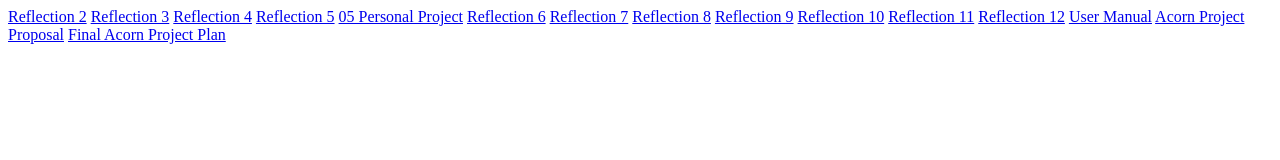
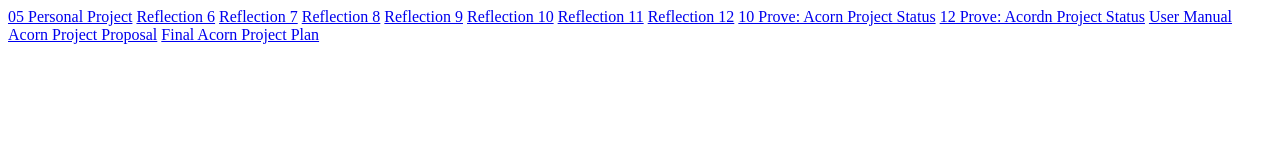
Before and after one commit to Carson-McBride/CSE170, a plain HTML site: page index.html in a window 1280 px wide. Drawn offline with Linux system fonts and the light colour scheme.

Commit message:
added acorn project status

```diff
--- a/index.html
+++ b/index.html
@@ -7,10 +7,6 @@
     <title>Hello World</title>
 </head>
 <body>
-    <a href="https://carson-mcbride.github.io/CSE170/reflection2.docx">Reflection 2</a>
-    <a href="https://carson-mcbride.github.io/CSE170/reflection3.docx">Reflection 3</a>
-    <a href="https://carson-mcbride.github.io/CSE170/reflection4.docx">Reflection 4</a>
-    <a href="https://carson-mcbride.github.io/CSE170/reflection5.docx">Reflection 5</a>
     <a href="https://carson-mcbride.github.io/CSE170/personalplaybook.docx">05 Personal Project</a>
     <a href="https://carson-mcbride.github.io/CSE170/reflection6.docx">Reflection 6</a>
     <a href="https://carson-mcbride.github.io/CSE170/reflection7.docx">Reflection 7</a>
@@ -19,6 +15,8 @@
     <a href="https://carson-mcbride.github.io/CSE170/reflection10.docx">Reflection 10</a>
     <a href="https://carson-mcbride.github.io/CSE170/reflection11.docx">Reflection 11</a>
     <a href="https://carson-mcbride.github.io/CSE170/reflection12.docx">Reflection 12</a>
+    <a href="https://carson-mcbride.github.io/CSE170/statusw10.docx">10 Prove: Acorn Project Status</a>
+    <a href="https://carson-mcbride.github.io/CSE170/statusw12.docx">12 Prove: Acordn Project Status</a>
     <a href="https://carson-mcbride.github.io/CSE170/usermanualfinal.docx">User Manual</a>
     <a href="https://carson-mcbride.github.io/CSE170/acornprojectproposal.docx">Acorn Project Proposal</a>
     <a href="https://carson-mcbride.github.io/CSE170/acornfinal.docx">Final Acorn Project Plan</a>
```
